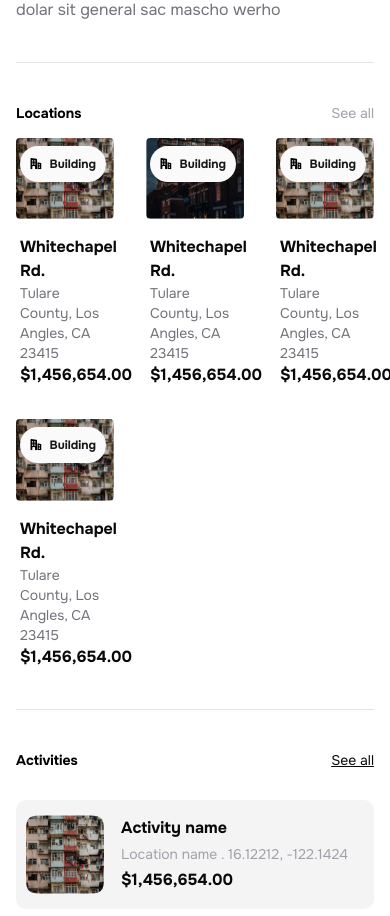
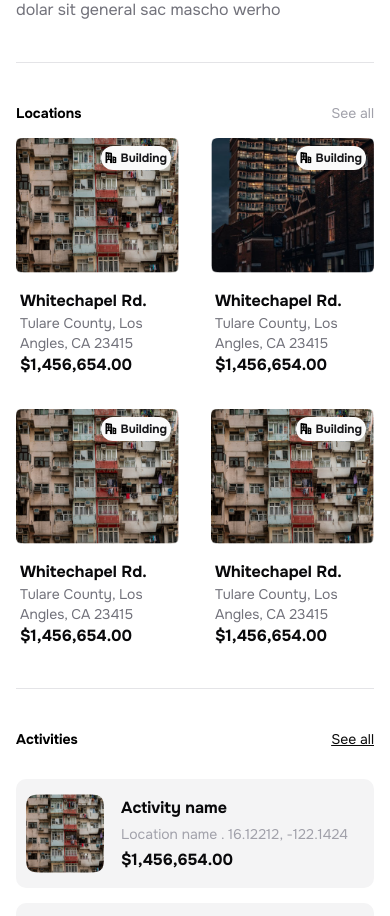
Before and after one commit to AdalOnShow/disasters-io, a React (Vite) app: page /locations in a window 390 px wide. Shown: the part 1200-2116 px from the top of the page. Built offline with nearby package versions, Linux system fonts and the light colour scheme.

Commit message:
bug fixed in incident step-1 page

```diff
--- a/src/components/Locations.jsx
+++ b/src/components/Locations.jsx
@@ -58,7 +58,7 @@ const Locations = () => {
                         </div>
                         <div className="container mx-auto max-w-[1300px] pt-[15px]">
                             <div
-                                className="grid grid-cols-3 gap-8 md:gap-4 ">
+                                className="grid grid-cols-2 md:grid-cols-3 gap-8 md:gap-4 ">
                                 {
                                     locationCards.map(({ image, title, des, price }, i) => (
                                         <div key={i} className="max-w-[306px] hover:scale-105 transition-all">
@@ -66,7 +66,7 @@ const Locations = () => {
                                                 <img src={image} alt="card image"
                                                     className="w-full h-full object-cover" />
                                                 <div
-                                                    className="absolute top-2 right-2 flex items-center justify-center gap-2 font-bold text-xs text-[#18181B] bg-white p-2.5 rounded-[40px]">
+                                                    className="absolute top-2 right-2 flex items-center justify-center gap-1 md:gap-2 font-bold text-xs text-[#18181B] bg-white p-1 md:p-2.5 rounded-[40px]">
                                                     <img src={"/assets/location/building.svg"} alt="" />
                                                     Building
                                                 </div>
--- /dev/null
+++ b/src/components/incidents/Item.jsx
@@ -0,0 +1,13 @@
+// eslint-disable-next-line react/prop-types
+const Item = ({ img, text, onClick, isSelected }) => {
+  return (
+    <button
+      onClick={onClick}
+      className={`flex justify-start items-center gap-[7.5px] border border-secondary px-5 py-[22px] rounded-md transition-colors hover:scale-105 ${isSelected ? "bg-primary" : "bg-[#F4F4F5]"}`}>
+      <img src={img} alt={text} />
+      <p className={`text-sm ${isSelected ? "text-white" : "text-body"}`}>{text}</p>
+    </button>
+  )
+}
+
+export default Item
--- a/src/components/incidents/Step-1.jsx
+++ b/src/components/incidents/Step-1.jsx
@@ -1,10 +1,10 @@
 import IncidentsHeading from "./IncidentsHeading.jsx";
 import { bestDescribes } from "../../lib/data/index.js";
 import { useState } from "react";
+import Item from "./Item.jsx";
 
 const Step1 = () => {
-    // eslint-disable-next-line no-unused-vars
-    const [selected, setSelected] = useState(false)
+    const [selected, setSelected] = useState()
 
     return (
         <section>
@@ -17,13 +17,8 @@ const Step1 = () => {
 
                 <div className="grid grid-cols-2 md:grid-cols-4 gap-5 md:gap-[11px] pt-[25px]">
                     {
-                        bestDescribes.map(({ img, text }, i) => (
-                            <button
-                                key={i}
-                                className={`flex justify-start items-center gap-[7.5px] bg-[#F4F4F5] hover:bg-secondary border border-secondary px-5 py-[22px] rounded-md transition-colors hover:scale-105 ${selected && "bg-primary"}`}>
-                                <img src={img} alt={text} />
-                                <p className={`text-sm text-body ${selected && "text-white"}`}>{text}</p>
-                            </button>
+                        bestDescribes.map((item, i) => (
+                            <Item key={i} {...item} onClick={() => setSelected(i)} isSelected={selected === i} />
                         ))
                     }
                 </div>
```
